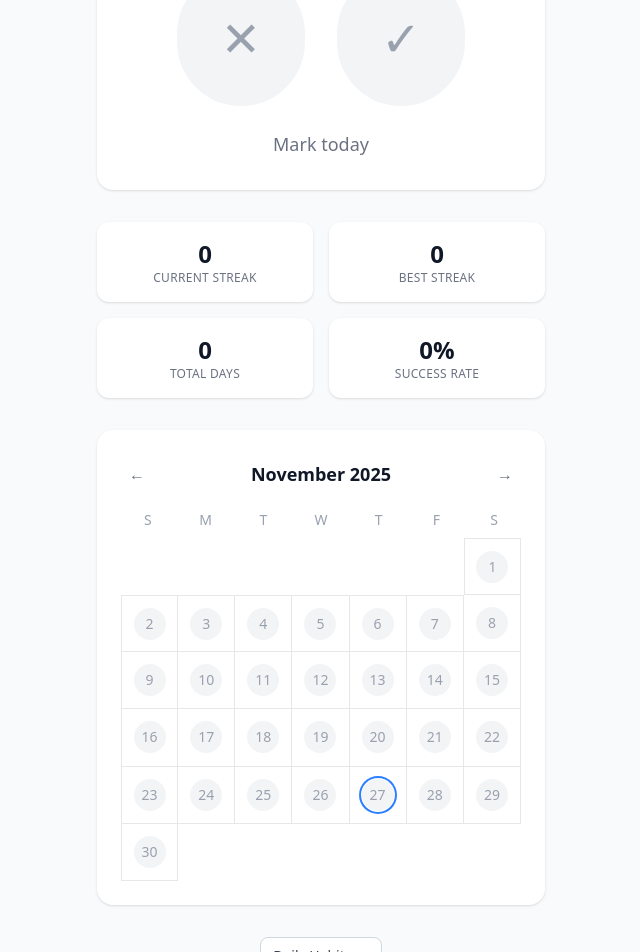
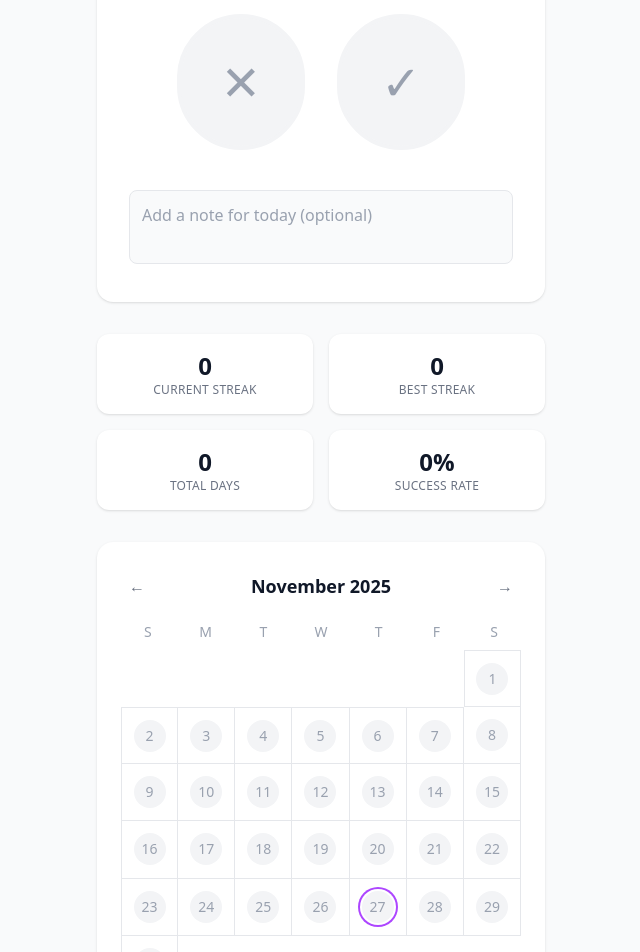
Before and after one commit to Andykmcc/habit-tracker, a Vue app: page / in a window 1280 px wide. Shown: the part 180-1132 px from the top of the page, without its empty margins (319-959 px from the left). Built offline with nearby package versions, Linux system fonts and the light colour scheme.

Commit message:
add daily note

```diff
--- a/src/App.vue
+++ b/src/App.vue
@@ -29,23 +29,35 @@ const activityName = computed({
 
 // State
 const currentDate = ref(new Date());
+const selectedDate = ref(new Date()); // Currently selected date for viewing/editing
 
 // Computed
-const todayStr = computed(() => format(new Date(), 'yyyy-MM-dd'));
+const selectedDateStr = computed(() => format(selectedDate.value, 'yyyy-MM-dd'));
 
-// Writable computed for todayStatus to work with v-model
-const todayStatus = computed({
-  get: () => store.logs[todayStr.value] ?? null,
-  set: (status: boolean | null) => store.upsertLog(todayStr.value, status)
+// Writable computed for selected date's status to work with v-model
+const selectedStatus = computed({
+  get: () => store.logs[selectedDateStr.value]?.status ?? null,
+  set: (status: boolean | null) => store.upsertLog(selectedDateStr.value, status)
 });
+
+// Writable computed for selected date's note to work with v-model
+const selectedNote = computed({
+  get: () => store.logs[selectedDateStr.value]?.note ?? '',
+  set: (note: string) => store.setNote(selectedDateStr.value, note)
+});
+
+// Function to select a date
+const selectDate = (date: Date) => {
+  selectedDate.value = date;
+};
 
 // Computed Stats
 const stats = computed(() => {
   const entries = Object.entries(logs.value);
   // Count days with ANY status (true or false) as tracked days, excluding null/undefined
-  const trackedDays = entries.filter(([_, val]) => val !== null && val !== undefined);
+  const trackedDays = entries.filter(([_, log]) => log?.status !== null && log?.status !== undefined);
   const totalDays = trackedDays.length;
-  const completedDays = trackedDays.filter(([_, val]) => val === true).length;
+  const completedDays = trackedDays.filter(([_, log]) => log?.status === true).length;
   const successRate = totalDays > 0 ? Math.round((completedDays / totalDays) * 100) : 0;
 
   // Current Streak
@@ -53,10 +65,11 @@ const stats = computed(() => {
   let checkDate = new Date();
 
   // Check today
-  if (logs.value[format(checkDate, 'yyyy-MM-dd')] === true) {
+  const todayStatus = logs.value[format(checkDate, 'yyyy-MM-dd')]?.status;
+  if (todayStatus === true) {
     currentStreak++;
     checkDate = subDays(checkDate, 1);
-  } else if (logs.value[format(checkDate, 'yyyy-MM-dd')] === false) {
+  } else if (todayStatus === false) {
     // Today is explicitly failed, streak is 0
     return { totalDays, successRate, currentStreak: 0, maxStreak: calculateMaxStreak() };
   } else {
@@ -66,7 +79,7 @@ const stats = computed(() => {
 
   // Check backwards
   while (true) {
-    const status = logs.value[format(checkDate, 'yyyy-MM-dd')];
+    const status = logs.value[format(checkDate, 'yyyy-MM-dd')]?.status;
     if (status === true) {
       currentStreak++;
       checkDate = subDays(checkDate, 1);
@@ -86,7 +99,7 @@ const stats = computed(() => {
 
 const calculateMaxStreak = () => {
   const sortedDates = Object.keys(logs.value)
-    .filter(d => logs.value[d] === true)
+    .filter(d => logs.value[d]?.status === true)
     .sort();
 
   let maxStreak = 0;
@@ -121,7 +134,12 @@ const calculateMaxStreak = () => {
       <HabitHeader v-model="activityName" :current-date="currentDate" />
 
       <!-- Main Action -->
-      <DailyAction v-model="todayStatus" />
+      <DailyAction
+        v-model:status="selectedStatus"
+        v-model:note="selectedNote"
+        :selected-date="selectedDate"
+        @return-to-today="selectDate(new Date())"
+      />
 
       <!-- Stats Grid -->
       <div class="grid grid-cols-2 gap-4">
@@ -132,7 +150,11 @@ const calculateMaxStreak = () => {
       </div>
 
       <!-- Calendar -->
-      <Calendar :logs="logs" />
+      <Calendar
+        :logs="logs"
+        :selected-date="selectedDate"
+        @date-selected="selectDate"
+      />
 
       <!-- Habit selector and name -->
     <div class="flex items-center justify-center gap-3 mb-2">
--- a/src/components/Calendar.vue
+++ b/src/components/Calendar.vue
@@ -6,6 +6,12 @@ import type { DailyLogs } from '../store';
 // Props
 const props = defineProps<{
   logs: DailyLogs;
+  selectedDate: Date;
+}>();
+
+// Emits
+const emit = defineEmits<{
+  'date-selected': [date: Date];
 }>();
 
 // State
@@ -35,7 +41,33 @@ const calendarDays = computed(() => {
 
 const getDayStatus = (date: Date) => {
   const dateStr = format(date, 'yyyy-MM-dd');
-  return props.logs[dateStr];
+  return props.logs[dateStr]?.status;
+};
+
+const hasNote = (date: Date) => {
+  const dateStr = format(date, 'yyyy-MM-dd');
+  return !!props.logs[dateStr]?.note;
+};
+
+const isClickable = (date: Date) => {
+  // Allow clicking on past dates and today, but not future dates
+  const today = new Date();
+  today.setHours(0, 0, 0, 0);
+  const checkDate = new Date(date);
+  checkDate.setHours(0, 0, 0, 0);
+  return checkDate <= today;
+};
+
+const isSelected = (date: Date) => {
+  const dateStr = format(date, 'yyyy-MM-dd');
+  const selectedStr = format(props.selectedDate, 'yyyy-MM-dd');
+  return dateStr === selectedStr;
+};
+
+const handleDateClick = (date: Date) => {
+  if (isClickable(date)) {
+    emit('date-selected', date);
+  }
 };
 
 const getDayClasses = (day: Date | null, index: number) => {
@@ -80,15 +112,27 @@ const getDayClasses = (day: Date | null, index: number) => {
       >
         <template v-if="day">
           <div
+            class="relative w-full h-full flex flex-col items-center justify-center"
+            :class="isClickable(day) ? 'cursor-pointer' : 'cursor-default'"
+            @click="handleDateClick(day)"
+          >
+            <div
               class="w-8 h-8 flex items-center justify-center rounded-full text-sm transition-colors"
               :class="[
                 getDayStatus(day) === true ? 'bg-cyan-500 text-white' :
                 getDayStatus(day) === false ? 'bg-red-500 text-white' :
                 'bg-gray-100 text-gray-400',
-              isToday(day) ? 'ring-2 ring-blue-500 ring-offset-1 p-4' : ''
+                isToday(day) ? 'ring-2 ring-blue-500 ring-offset-1' : '',
+                isSelected(day) ? 'ring-2 ring-purple-500 ring-offset-2' : ''
               ]"
             >
               {{ format(day, 'd') }}
+            </div>
+            <!-- Note indicator -->
+            <div
+              v-if="hasNote(day)"
+              class="absolute top-1 right-1 w-1 h-1 bg-blue-400 rounded-full"
+            />
           </div>
         </template>
       </div>
--- a/src/components/DailyAction.vue
+++ b/src/components/DailyAction.vue
@@ -1,15 +1,52 @@
 <script setup lang="ts">
+import { computed } from 'vue';
+import { format, isToday } from 'date-fns';
+
 // Modern v-model using defineModel for status (true = completed, false = failed, null = not set)
-const status = defineModel<boolean | null>({ required: true });
+const status = defineModel<boolean | null>('status', { required: true });
+const note = defineModel<string>('note', { default: '' });
+
+// Props
+const props = defineProps<{
+  selectedDate: Date;
+}>();
+
+// Emits
+const emit = defineEmits<{
+  'return-to-today': [];
+}>();
 
 const toggleStatus = (newStatus: boolean) => {
   // If clicking the same status, clear it (set to null), otherwise set the new status
   status.value = status.value === newStatus ? null : newStatus;
 };
+
+const dateLabel = computed(() => {
+  if (isToday(props.selectedDate)) {
+    return 'Today';
+  }
+  return format(props.selectedDate, 'EEEE, MMMM d');
+});
+
+const showReturnButton = computed(() => {
+  return !isToday(props.selectedDate);
+});
 </script>
 
 <template>
   <div class="bg-white rounded-2xl shadow-sm p-8 text-center">
+    <!-- Date Header -->
+    <div class="mb-4">
+      <h2 class="text-xl font-semibold text-gray-700">{{ dateLabel }}</h2>
+      <button
+        v-if="showReturnButton"
+        @click="emit('return-to-today')"
+        class="mt-2 text-sm text-cyan-600 hover:text-cyan-700 underline"
+      >
+        Return to Today
+      </button>
+    </div>
+
     <div class="flex items-center justify-center gap-8 mb-6 flex-wrap">
       <!-- Negative Button -->
       <button
@@ -30,8 +67,11 @@ const toggleStatus = (newStatus: boolean) => {
       </button>
     </div>
 
-    <p class="text-lg font-medium text-gray-500 daily-action-status">
-      {{ status === true ? 'Completed!' : status === false ? 'Missed' : 'Mark today' }}
-    </p>
+    <textarea
+      v-model="note"
+      placeholder="Add a note for today (optional)"
+      class="w-full mt-4 p-3 bg-gray-50 border border-gray-200 rounded-lg text-gray-700 placeholder-gray-400 focus:outline-none focus:ring-2 focus:ring-cyan-500 focus:border-transparent resize-none daily-action-note"
+      rows="2"
+    ></textarea>
   </div>
 </template>
--- a/src/store.ts
+++ b/src/store.ts
@@ -3,7 +3,12 @@ import { useLocalStorage } from '@vueuse/core';
 import { computed } from 'vue';
 
 // Types
-export type DailyLogs = Record<string, boolean | null>; // date (YYYY-MM-DD) -> completed (true), failed (false), or skipped (null/undefined)
+export interface DailyLog {
+    status: boolean | null;
+    note?: string;
+}
+
+export type DailyLogs = Record<string, DailyLog>; // date (YYYY-MM-DD) -> { status, note }
 
 export interface Habit {
     id: string;
@@ -27,6 +32,21 @@ function generateId(): string {
     return `habit-${Date.now()}-${Math.random().toString(36).substr(2, 9)}`;
 }
 
+// Helper: Migrate logs from old format (boolean | null) to new format ({ status, note })
+function migrateLogs(logs: any): DailyLogs {
+    const migratedLogs: DailyLogs = {};
+    for (const [date, value] of Object.entries(logs)) {
+        // If value is already an object with status, keep it
+        if (typeof value === 'object' && value !== null && 'status' in value) {
+            migratedLogs[date] = value as DailyLog;
+        } else {
+            // Convert boolean/null to new format
+            migratedLogs[date] = { status: value as boolean | null };
+        }
+    }
+    return migratedLogs;
+}
+
 // Migration function
 function migrateFromSingleHabit(): void {
     // Check if already migrated
@@ -40,10 +60,11 @@ function migrateFromSingleHabit(): void {
     // If old data exists, migrate it
     if (oldLogsStr || oldName) {
         const habitId = generateId();
+        const oldLogs = oldLogsStr ? JSON.parse(oldLogsStr) : {};
         const habit: Habit = {
             id: habitId,
             name: oldName || DEFAULT_ACTIVITY_NAME,
-            logs: oldLogsStr ? JSON.parse(oldLogsStr) : {},
+            logs: migrateLogs(oldLogs),
             createdAt: new Date().toISOString(),
         };
 
@@ -66,7 +87,21 @@ migrateFromSingleHabit();
 
 export const useHabitStore = defineStore('habit', () => {
     // State - using useLocalStorage for automatic persistence
-    const habits = useLocalStorage<Record<string, Habit>>(STORAGE_KEY_HABITS, {});
+    const habits = useLocalStorage<Record<string, Habit>>(STORAGE_KEY_HABITS, {}, {
+        serializer: {
+            read: (v: any) => {
+                const parsed = JSON.parse(v);
+                // Migrate existing habits to new log format
+                for (const habitId in parsed) {
+                    if (parsed[habitId].logs) {
+                        parsed[habitId].logs = migrateLogs(parsed[habitId].logs);
+                    }
+                }
+                return parsed;
+            },
+            write: (v: any) => JSON.stringify(v),
+        },
+    });
     const activeHabitId = useLocalStorage<string | null>(STORAGE_KEY_ACTIVE_HABIT, null);
 
     // Computed: Get active habit
@@ -130,14 +165,38 @@ export const useHabitStore = defineStore('habit', () => {
         };
     };
 
-    const upsertLog = (date: string, status: boolean | null): void => {
+    const upsertLog = (date: string, status: boolean | null, note?: string): void => {
         if (!activeHabit.value) return;
+
+        const existingLog = activeHabit.value.logs[date];
+        const updatedLog: DailyLog = {
+            status,
+            note: note !== undefined ? note : existingLog?.note,
+        };
 
         habits.value = {
             ...habits.value,
             [activeHabit.value.id]: {
                 ...activeHabit.value,
-                logs: { ...activeHabit.value.logs, [date]: status },
+                logs: { ...activeHabit.value.logs, [date]: updatedLog },
+            },
+        };
+    };
+
+    const setNote = (date: string, note: string): void => {
+        if (!activeHabit.value) return;
+
+        const existingLog = activeHabit.value.logs[date];
+        const updatedLog: DailyLog = {
+            status: existingLog?.status ?? null,
+            note: note || undefined, // Clear note if empty string
+        };
+
+        habits.value = {
+            ...habits.value,
+            [activeHabit.value.id]: {
+                ...activeHabit.value,
+                logs: { ...activeHabit.value.logs, [date]: updatedLog },
             },
         };
     };
@@ -168,6 +227,7 @@ export const useHabitStore = defineStore('habit', () => {
         setActiveHabit,
         setActivityName,
         upsertLog,
+        setNote,
         clearAllLogs,
     };
 });
```
Also changed, not shown: 2 other files (tests, documents, lock files or other folders). Lines whose indentation alone changed are shown as unchanged.
